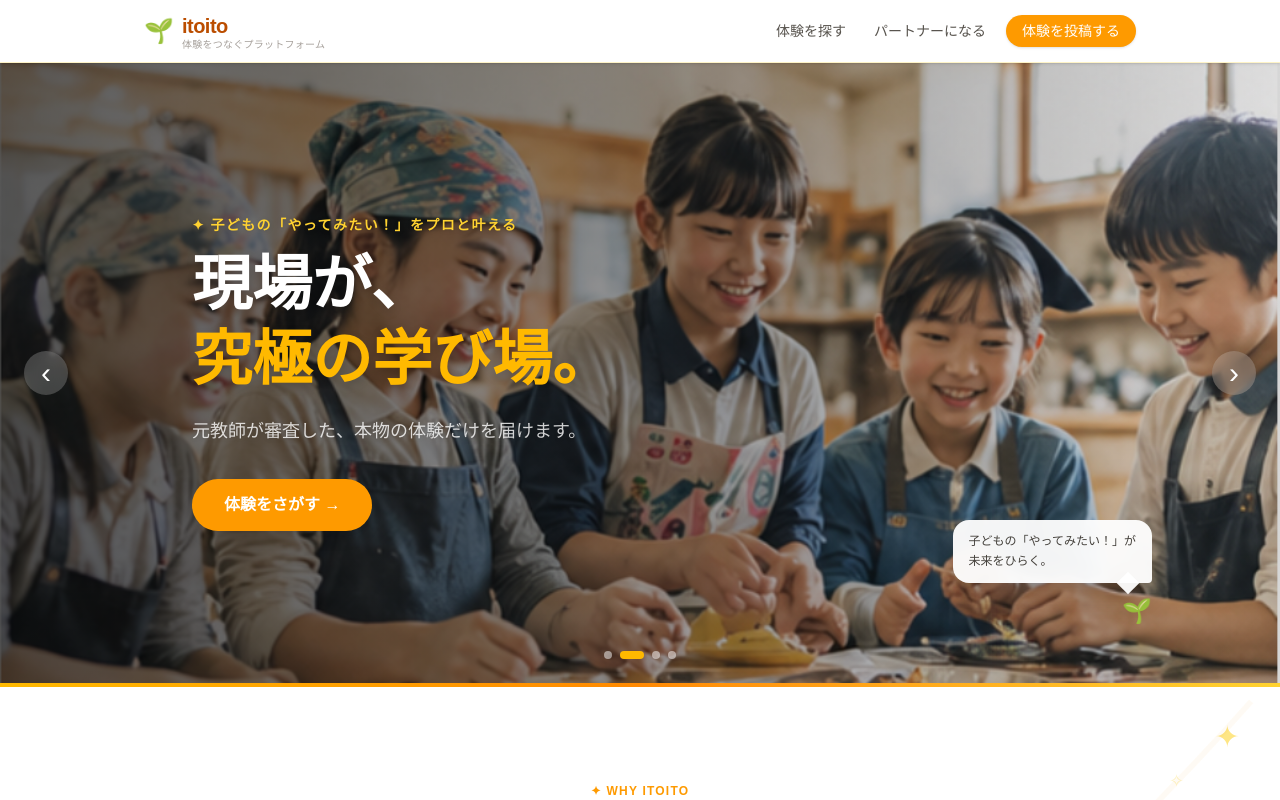
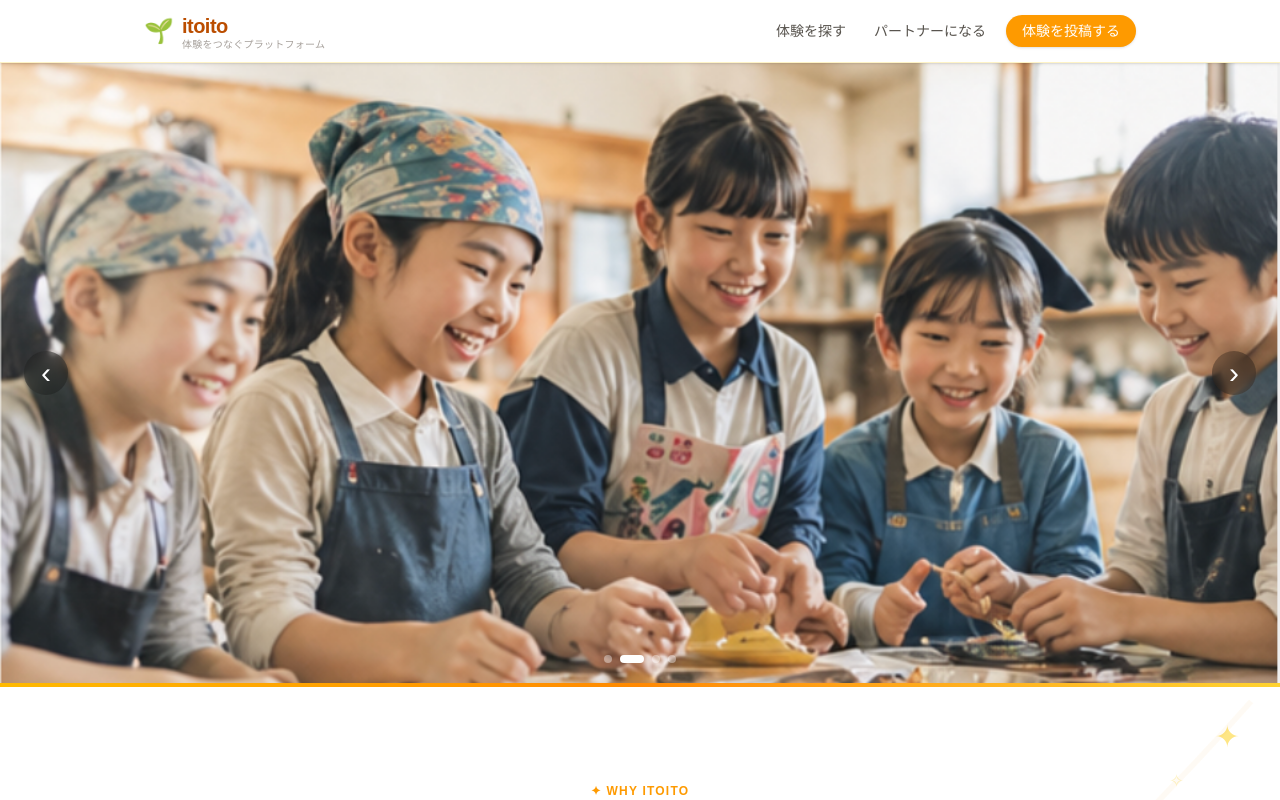
Before and after one commit to hareruyanakamaru-code/itoito4, a Next.js app: page / in a window 1280 px wide. Shown: the top 800 px of the page. Built offline with nearby package versions, Linux system fonts and the light colour scheme.

Commit message:
fix: テキストオーバーレイを除去（テキスト入り画像対応）

```diff
--- a/components/HeroCarousel.tsx
+++ b/components/HeroCarousel.tsx
@@ -26,6 +26,7 @@ export default function HeroCarousel() {
 
   return (
     <section className="relative h-[540px] sm:h-[620px] overflow-hidden bg-stone-900">
+
       {/* ── スライド ── */}
       {slides.map((slide, i) => (
         <div
@@ -35,8 +36,7 @@ export default function HeroCarousel() {
           }`}
         >
           {!imgErrors[i] ? (
-            <>
-              {/* eslint-disable-next-line @next/next/no-img-element */}
+            /* eslint-disable-next-line @next/next/no-img-element */
             <img
               src={slide.img}
               alt=""
@@ -44,81 +44,45 @@ export default function HeroCarousel() {
               onError={() => setImgErrors((prev) => ({ ...prev, [i]: true }))}
               className="w-full h-full object-cover"
             />
-              <div className="absolute inset-0 bg-gradient-to-r from-black/65 via-black/40 to-black/10" />
-            </>
           ) : (
-            <>
+            /* 画像なし時のフォールバック */
             <div className={`w-full h-full bg-gradient-to-br ${slide.fallbackBg}`} />
-              <div className="absolute inset-0 bg-black/30" />
-            </>
           )}
         </div>
       ))}
 
-      {/* ── コンテンツ ── */}
-      <div className="relative z-20 h-full flex flex-col justify-center px-6 sm:px-16 max-w-5xl mx-auto">
-        <p className="text-amber-300 text-xs sm:text-sm font-semibold tracking-widest uppercase mb-3 drop-shadow">
-          ✦ 子どもの「やってみたい！」をプロと叶える
-        </p>
-        <h1 className="text-4xl sm:text-6xl font-extrabold text-white leading-tight mb-5 drop-shadow-lg">
-          現場が、
-          <br />
-          <span className="text-amber-400">究極の学び場。</span>
-        </h1>
-        <p className="text-white/80 text-base sm:text-lg max-w-md mb-8 leading-relaxed drop-shadow">
-          元教師が審査した、本物の体験だけを届けます。
-        </p>
-        <a
-          href="#experiences"
-          className="self-start bg-amber-500 hover:bg-amber-400 text-white font-bold px-8 py-3.5 rounded-full transition-all shadow-lg text-base"
-        >
-          体験をさがす →
-        </a>
-
-        {/* ── 吹き出し装飾 ── */}
-        <div className="absolute bottom-14 right-6 sm:right-0 max-w-[180px] sm:max-w-[210px]">
-          <div className="bg-white/95 backdrop-blur-sm rounded-2xl rounded-br-sm px-4 py-3 shadow-xl relative">
-            <p className="text-xs text-stone-700 leading-relaxed font-medium">
-              子どもの「やってみたい！」が<br />未来をひらく。
-            </p>
-            {/* 吹き出し角 */}
-            <div className="absolute -bottom-2 right-4 w-4 h-4 bg-white/95 rotate-45" />
-          </div>
-          <p className="text-right mt-3 text-2xl select-none">🌱</p>
-        </div>
-      </div>
-
       {/* ── 左右矢印 ── */}
       <button
         onClick={prev}
-        className="absolute left-3 sm:left-6 top-1/2 -translate-y-1/2 z-30 w-11 h-11 rounded-full bg-white/20 hover:bg-white/40 backdrop-blur-sm flex items-center justify-center text-white text-3xl transition-all font-thin"
+        className="absolute left-3 sm:left-6 top-1/2 -translate-y-1/2 z-30 w-11 h-11 rounded-full bg-black/25 hover:bg-black/45 backdrop-blur-sm flex items-center justify-center text-white text-3xl transition-all font-thin"
         aria-label="前のスライド"
       >
         ‹
       </button>
       <button
         onClick={next}
-        className="absolute right-3 sm:right-6 top-1/2 -translate-y-1/2 z-30 w-11 h-11 rounded-full bg-white/20 hover:bg-white/40 backdrop-blur-sm flex items-center justify-center text-white text-3xl transition-all font-thin"
+        className="absolute right-3 sm:right-6 top-1/2 -translate-y-1/2 z-30 w-11 h-11 rounded-full bg-black/25 hover:bg-black/45 backdrop-blur-sm flex items-center justify-center text-white text-3xl transition-all font-thin"
         aria-label="次のスライド"
       >
         ›
       </button>
 
       {/* ── ドットインジケーター ── */}
-      <div className="absolute bottom-6 left-1/2 -translate-x-1/2 z-30 flex gap-2 items-center">
+      <div className="absolute bottom-5 left-1/2 -translate-x-1/2 z-30 flex gap-2 items-center">
         {slides.map((_, i) => (
           <button
             key={i}
             onClick={() => setCurrent(i)}
             className={`transition-all duration-300 rounded-full ${
               i === current
-                ? "w-6 h-2 bg-amber-400"
-                : "w-2 h-2 bg-white/50 hover:bg-white/80"
+                ? "w-6 h-2 bg-white"
+                : "w-2 h-2 bg-white/40 hover:bg-white/70"
             }`}
             aria-label={`スライド${i + 1}`}
           />
         ))}
       </div>
+
     </section>
   );
 }
```
Lines whose indentation alone changed are shown as unchanged.
